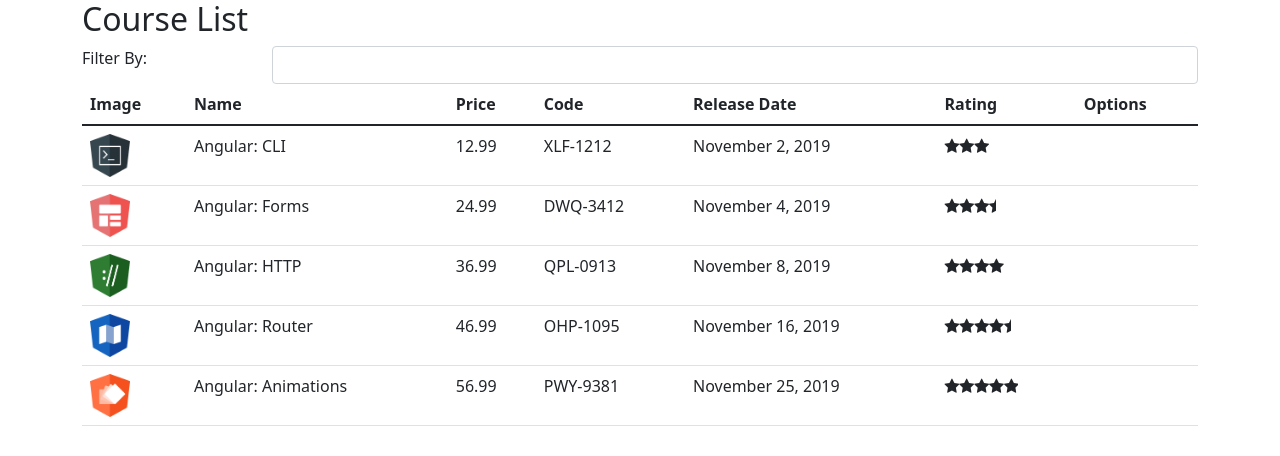
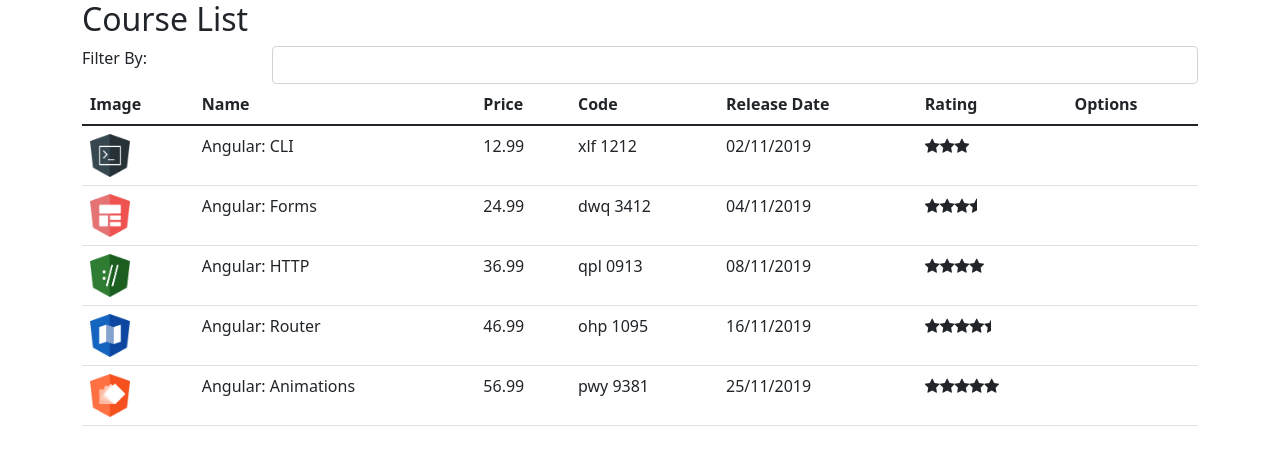
Before and after one commit to isaaclyra132/course-manager, an Angular app: page / in a window 1280 px wide. Shown: the top 456 px of the page. Built offline with nearby package versions, Linux system fonts and the light colour scheme.

Commit message:
added personalzied pipe

```diff
--- a/src/app/app.module.ts
+++ b/src/app/app.module.ts
@@ -5,12 +5,14 @@ import { FormsModule } from '@angular/forms';
 import { AppComponent } from './app.component';
 import { CourseListComponent } from './courses/course-list.component';
 import { StarComponent } from './star/star.component';
+import { ReplacePipe } from './pipe/replace.pipe';
 
 @NgModule({
   declarations: [
     AppComponent,
     CourseListComponent,
-    StarComponent
+    StarComponent,
+    ReplacePipe
   ],
   imports: [
     BrowserModule,
--- a/src/app/courses/course-list.component.html
+++ b/src/app/courses/course-list.component.html
@@ -24,8 +24,8 @@
             <td><img [src]="course.imageUrl" width="40"></td>
             <td>{{ course.name }}</td>
             <td>{{ course.price }}</td>
-            <td>{{ course.code }}</td>
-            <td>{{ course.releaseDate }}</td>
+            <td>{{ course.code | lowercase | replace: '-' : ' ' }}</td>
+            <td>{{ course.releaseDate | date: 'dd/MM/yyyy' }}</td>
             <td>
                 <app-star [rating]="course.rating"></app-star>
             </td>
--- /dev/null
+++ b/src/app/pipe/replace.pipe.ts
@@ -0,0 +1,10 @@
+import { Pipe, PipeTransform } from "@angular/core";
+
+@Pipe({
+  name: 'replace',
+})
+export class ReplacePipe implements PipeTransform{
+  transform(value: string, char: string, valueToReplace: string) {
+    return value.replace(char, valueToReplace);
+  }
+}
```
